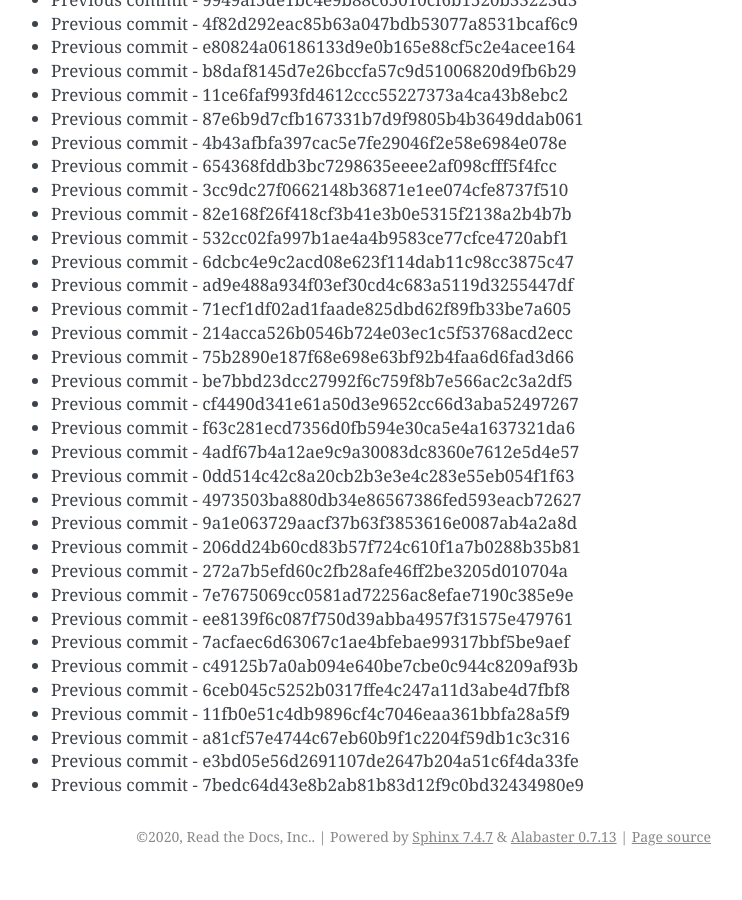
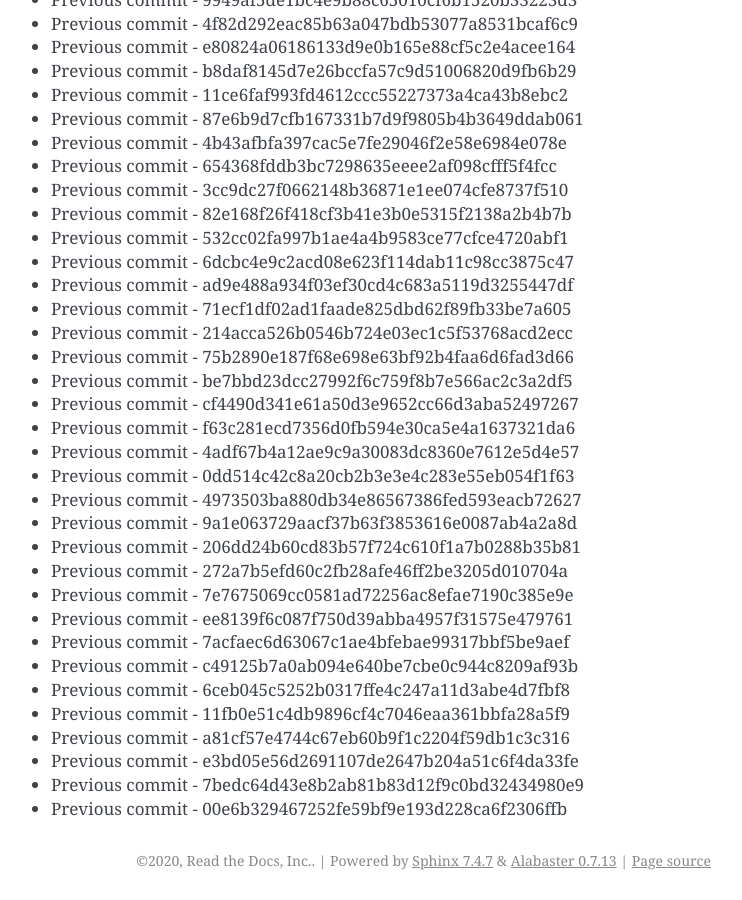
Before and after one commit to readthedocs/rtd-git-stresstest, a Sphinx documentation site: the page built from docs/updates.rst, in a window 1280 px wide and 900 px high, scrolled down 44323 px. Shown: the whole window, without its empty margins (399-1141 px from the left). Built offline with Sphinx 7.4.7, drawn with Linux system fonts in a browser that asks for light colours; before the commit the page ends 45199 px from its top, so only the background shows below that.

Commit message:
Generating commit from previous: 00e6b329467252fe59bf9e193d228ca6f2306ffb

```diff
--- a/docs/updates.rst
+++ b/docs/updates.rst
@@ -1894,3 +1894,4 @@ It can be tested for any performance characteristics.
 * Previous commit - a81cf57e4744c67eb60b9f1c2204f59db1c3c316
 * Previous commit - e3bd05e56d2691107de2647b204a51c6f4da33fe
 * Previous commit - 7bedc64d43e8b2ab81b83d12f9c0bd32434980e9
+* Previous commit - 00e6b329467252fe59bf9e193d228ca6f2306ffb
```
